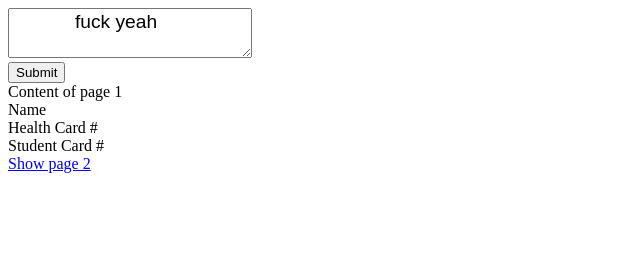
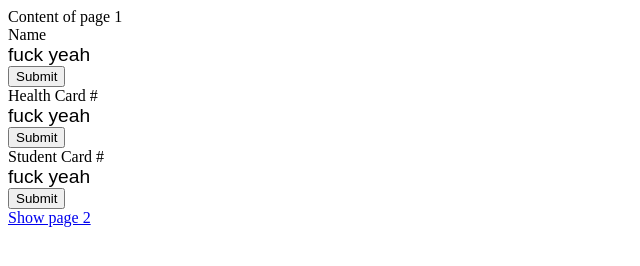
Before and after one commit to shimmy568/uOttaHack-2018, a website: page www/index.html in a window 1280 px wide. Shown: the whole page, without its empty margins (0-640 px from the left). Drawn offline with Linux system fonts and the light colour scheme.

Commit message:
dkjhsg\hkahgkljsdhkjajkgshj

```diff
--- a/index.js
+++ b/index.js
@@ -24,11 +24,11 @@ app.post('/app/register', (req, res) => {
 }).then((key) => {
     console.log(key);
 }); */
-
+/*
 userManager.loginUser(datastore, 5639445604728832).then((data) => {
     console.log(data);
 }).catch((err) => {
     console.log(err);
-});
+}); */
 
-//app.listen(8080);
+app.listen(8080);
--- a/www/index.html
+++ b/www/index.html
@@ -14,14 +14,7 @@
 
         <body>
 
-          <form action="/html/tags/html_form_tag_action.cfm" method="post">
-            <div>
-            <textarea name="comments" id="comments" style="font-family:sans-serif;font-size:1.2em;">
-            fuck yeah
-            </textarea>
-            </div>
-            <input type="submit" value="Submit">
-            </form>
+
 
 
 
@@ -30,12 +23,36 @@
                 <header class = "name-header">
                     Name
                 </header>
+                <form action="/html/tags/html_form_tag_action.cfm" method="post">
+                    <div>
+                    <textinput name="comments" id="comments" style="font-family:sans-serif;font-size:1.2em;">
+                    fuck yeah
+                    </textinput>
+                    </div>
+                    <input type="submit" value="Submit">
+                    </form>
                 <header class = "health-number">
                     Health Card #
                 </header>
+                <form action="/html/tags/html_form_tag_action.cfm" method="post">
+                    <div>
+                    <textinput name="comments" id="comments" style="font-family:sans-serif;font-size:1.2em;">
+                    fuck yeah
+                    </textinput>
+                    </div>
+                    <input type="submit" value="Submit">
+                    </form>
                 <header class = "student-number">
                     Student Card #
                 </header>
+                <form action="/html/tags/html_form_tag_action.cfm" method="post">
+                    <div>
+                    <textinput name="comments" id="comments" style="font-family:sans-serif;font-size:1.2em;">
+                    fuck yeah
+                    </textinput>
+                    </div>
+                    <input type="submit" value="Submit">
+                    </form>
             <a href="#" onclick="return show('Page2','Page1');">Show page 2</a>
           </div>
 
```
